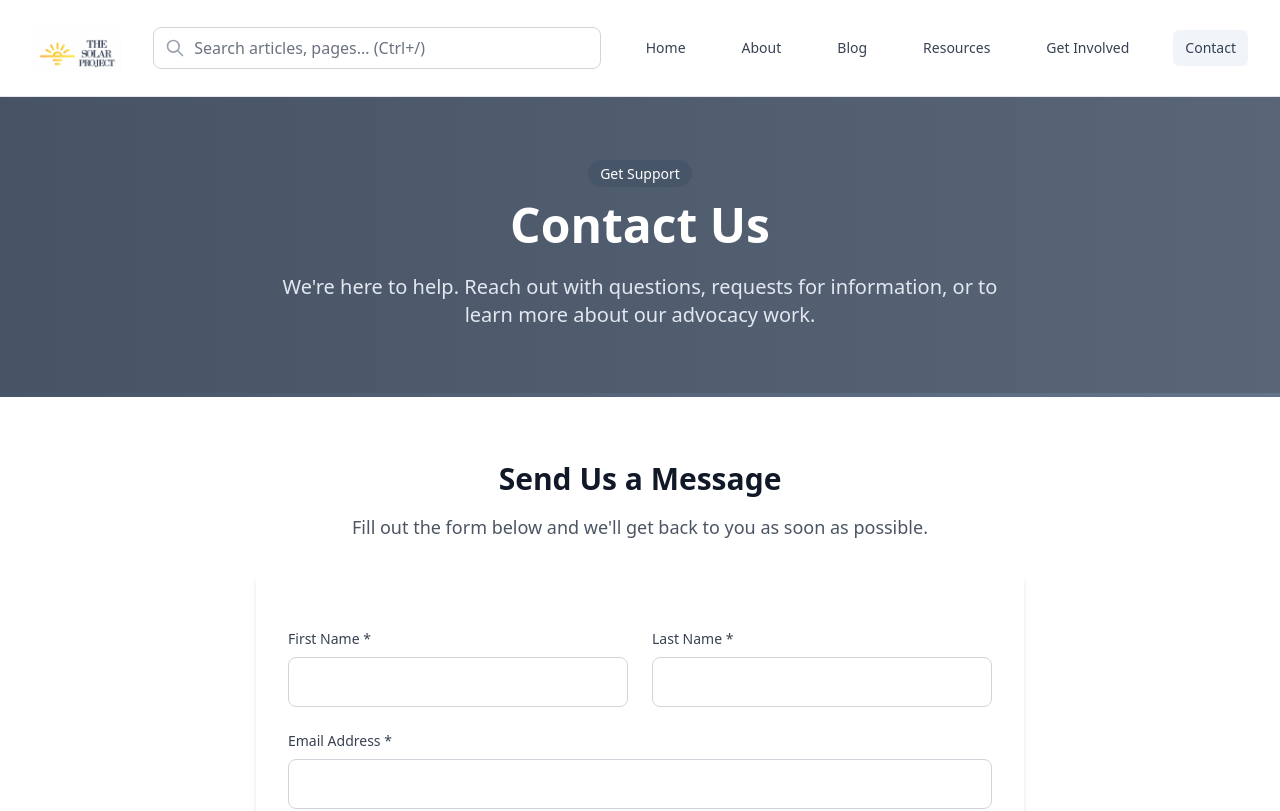
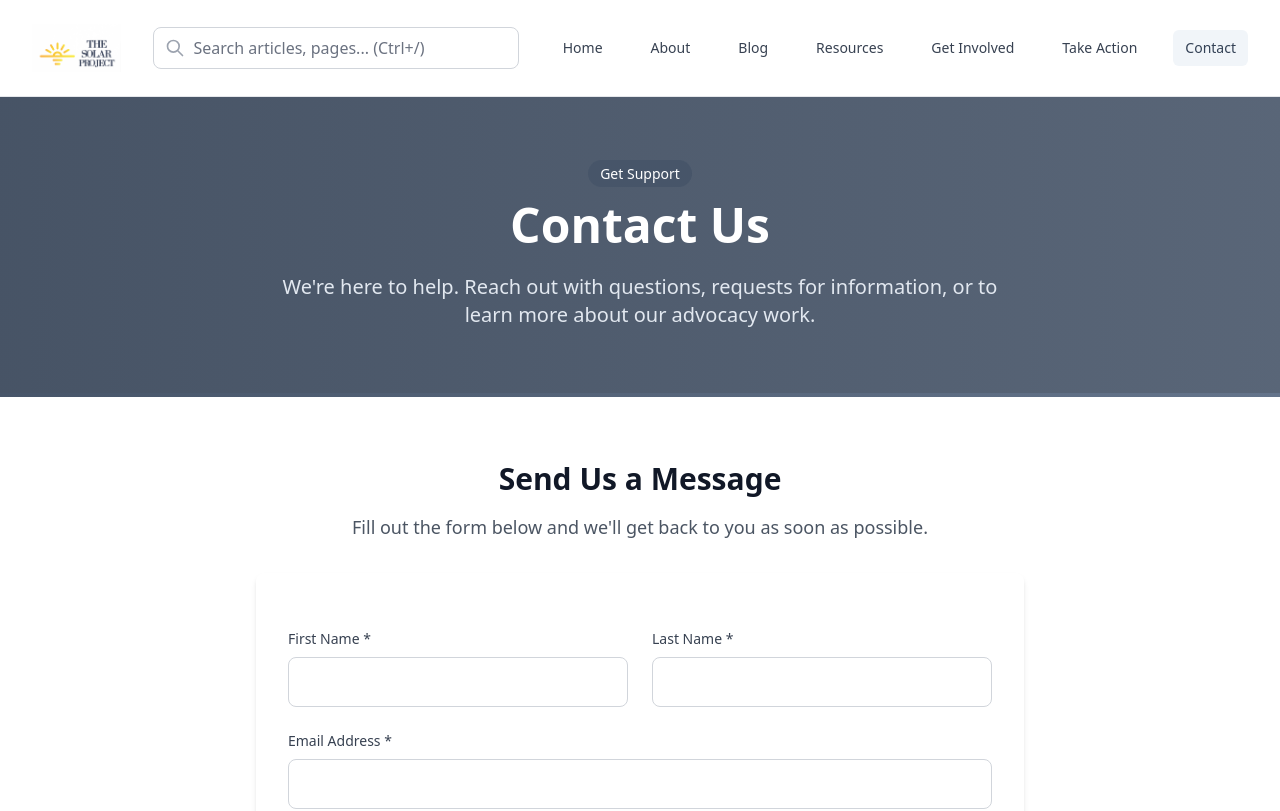
Before and after one commit to projectsolarrecon/Solar, a React (Vite) app: page /contact in a window 1280 px wide. Shown: the top 811 px of the page. Built offline with nearby package versions, Linux system fonts and the light colour scheme.

Commit message:
Add Action Hub navigation

```diff
--- a/src/components/Header.tsx
+++ b/src/components/Header.tsx
@@ -1,4 +1,4 @@
-      import { Link, useLocation } from "react-router-dom";
+import { Link, useLocation } from "react-router-dom";
 import { useState } from "react";
 import SearchBar from "./SearchBar";
 
@@ -14,6 +14,7 @@ function Header() {
     { path: "/resources", label: "Resources" },
     // { path: "/legal-directory", label: "Legal Directory" }, // Temporarily suppressed
     { path: "/advocacy", label: "Get Involved" },
+    { path: "/advocacy/action-hub", label: "Take Action" },
     { path: "/contact", label: "Contact" },
   ];
 
@@ -42,7 +43,7 @@ function Header() {
             <SearchBar />
           </div>
 
-          <nav className="hidden md:flex space-x-8">
+          <nav className="hidden md:flex space-x-6">
             {navItems.map((item) => (
               <Link
                 key={item.path}
```
